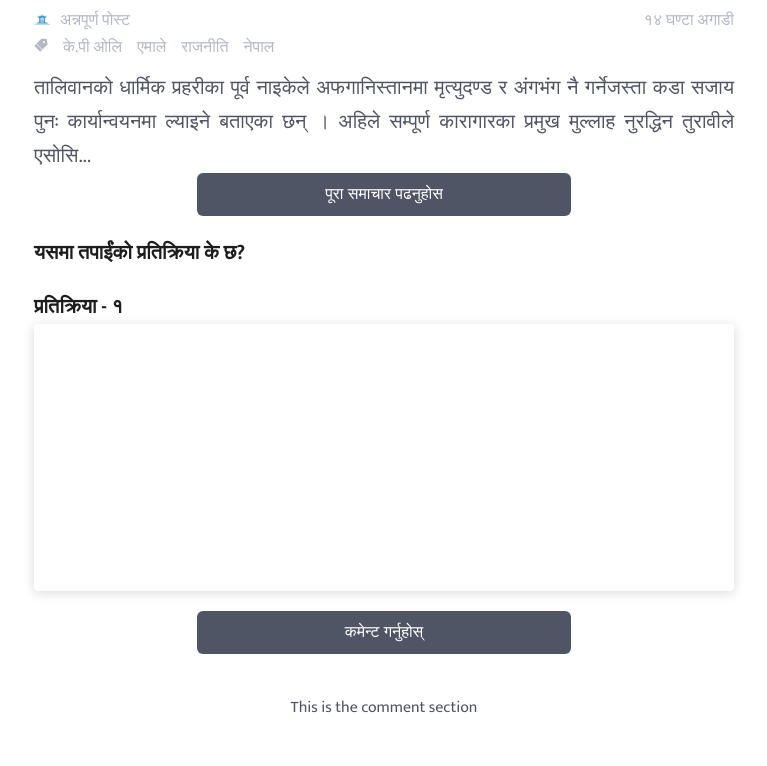
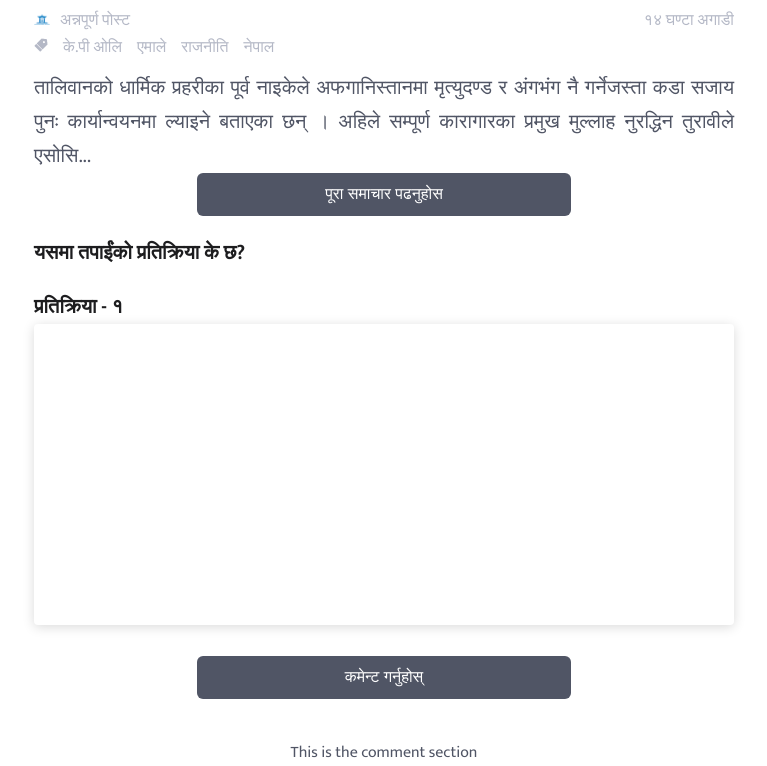
Before and after one commit to M-Atish/media-alliance-app, a React (Create React App) app: page /news/details in a window 1280 px wide. Shown: the part 564-1330 px from the top of the page, without its empty margins (256-1023 px from the left). Before the commit the page ends 1285 px from the top, so only its background shows below. Built offline with nearby package versions, Linux system fonts and the light colour scheme.

Commit message:
Changed the input field to textarea and made it non resizable for multi line input

```diff
--- a/src/pages/News/NewsSinglePage/NewsSinglePage.jsx
+++ b/src/pages/News/NewsSinglePage/NewsSinglePage.jsx
@@ -96,11 +96,11 @@
                         </p>
                         <p className="comment-sub-heading">प्रतिक्रिया - १ </p>
                         <form action="" className="comment-form">
-                            <input
-                                type="text"
+                            <textarea
                                 className="comment-input"
                                 onChange={handleInputTextChange}
-                            />
+                                value={commentText}
+                            ></textarea>
                             <Button
                                 description="कमेन्ट गर्नुहोस्"
                                 handleButtonClick={handleButtonSubmit}
--- a/src/pages/News/NewsSinglePage/newsSinglePage.scss
+++ b/src/pages/News/NewsSinglePage/newsSinglePage.scss
@@ -97,6 +97,8 @@
                         padding-bottom: 11.25em;
 
                         margin-bottom: 20px;
+
+                        resize: none;
                     }
                 }
             }
```
